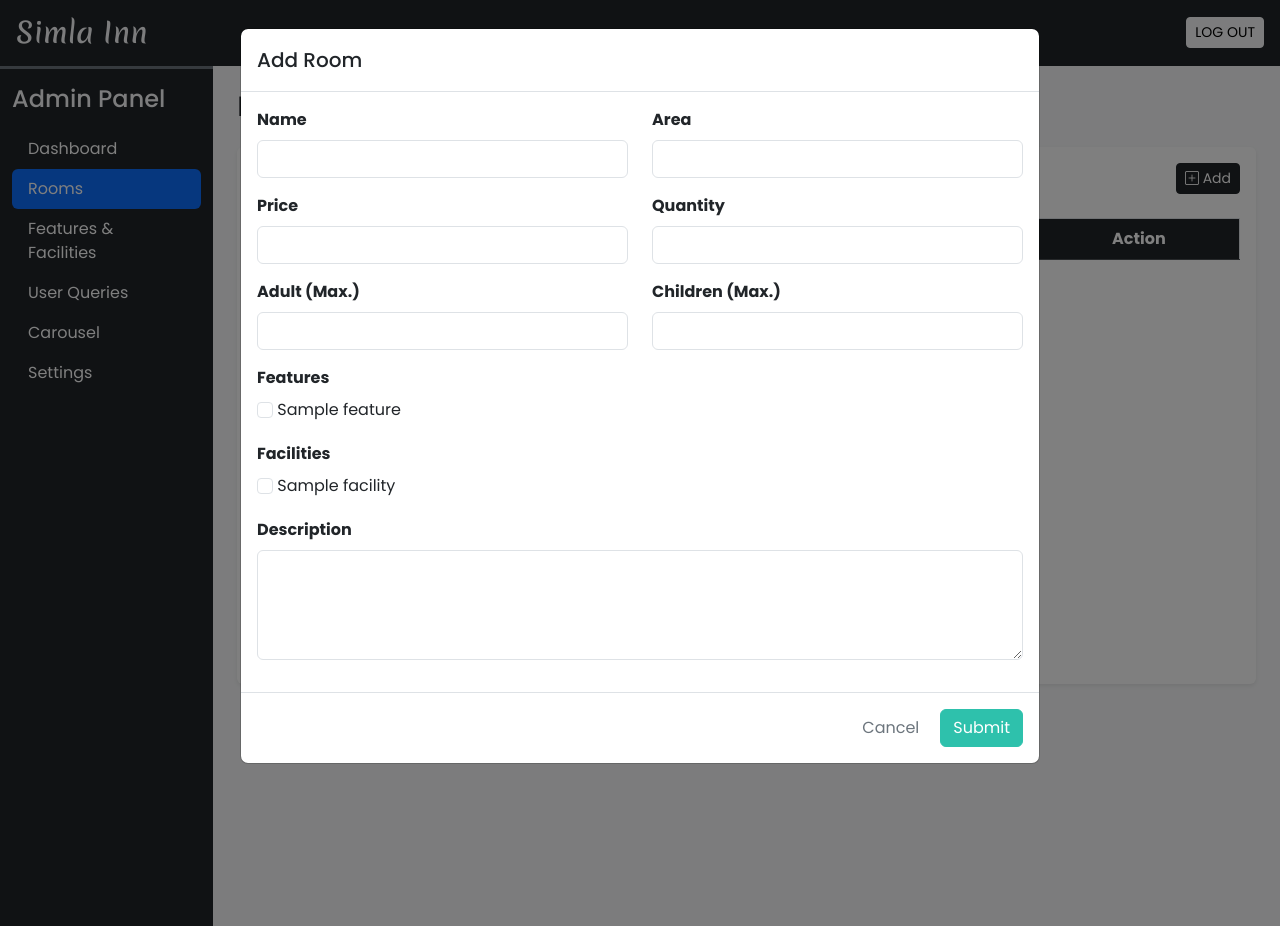
After one commit to reyibal/simlaInnHotelBooking, a PHP site: page /simlaInnHotelBooking/admin/rooms.php in a window 1280 px wide, after a click on "Add". The commit adds this page. Run offline with PHP 8.4, Linux system fonts and the light colour scheme; the visitor is signed in with stand-in values (Sample User, id 1); tables that the repository leaves empty or names only in its code hold one stand-in row (values such as "Sample post"); lists and menus that the app fills with data are empty.

Commit message:
created rooms backend section
created rooms backend page + made connection to features and facilities tables

```diff
--- a/admin/inc/header.php
+++ b/admin/inc/header.php
@@ -16,6 +16,9 @@
                     <a class="nav-link text-white" href="dashboard.php">Dashboard</a>
                 </li>
                 <li class="nav-item">
+                    <a class="nav-link text-white" href="rooms.php">Rooms</a>
+                </li>
+                <li class="nav-item">
                     <a class="nav-link text-white" href="features_facilities.php">Features & Facilities</a>
                 </li>
                 <li class="nav-item">
--- a/admin/inc/scripts.php
+++ b/admin/inc/scripts.php
@@ -15,7 +15,7 @@
         // Auto-remove alert after 5 seconds
     setTimeout(() => {
         element.remove();
-    }, 2000);
+    }, 5000);
     }
 
     function setActive()
--- /dev/null
+++ b/admin/rooms.php
@@ -0,0 +1,266 @@
+<?php
+    require ('inc/essentials.php');
+    require ('inc/db_config.php');
+    adminLogin();
+
+    if(isset($_GET['seen']))
+    {
+        $frm_data = filteration($_GET);
+
+        if($frm_data['seen']=='all'){
+            $q = "UPDATE `user_queries` SET `seen`=?";
+            $values = [1];
+            if(update($q,$values,'i')){
+                alert('success','Marked all as read');
+            }
+            else{
+                alert('error','Operation Failed');
+            }
+
+        }
+        else{
+            $q = "UPDATE `user_queries` SET `seen`=? WHERE `sr_no`=?";
+            $values = [1,$frm_data['seen']];
+            if(update($q,$values,'ii')){
+                alert('success','Marked as read');
+            }
+            else{
+                alert('error','Operation Failed');
+            }
+        }
+    }
+
+    if(isset($_GET['del']))
+    {
+        $frm_data = filteration($_GET);
+
+        if($frm_data['del']=='all'){
+            $q = "DELETE FROM `user_queries`";
+            if(mysqli_query($con,$q)){
+                alert('success','All data deleted!');
+            }
+            else{
+                alert('error','Operation Failed');
+            }
+        }
+        else{
+            $q = "DELETE FROM `user_queries` WHERE `sr_no`=?";
+            $values = [$frm_data['del']];
+            if(delete($q,$values,'i')){
+                alert('success','Data deleted!');
+            }
+            else{
+                alert('error','Operation Failed');
+            }
+        }
+    }
+?>
+
+<!DOCTYPE html>
+<html lang="en">
+<head>
+    <meta charset="UTF-8">
+    <meta name="viewport" content="width=device-width, initial-scale=1.0">
+    <title>Admin Panel - Rooms</title>
+    <?php require('inc/links.php'); ?>
+</head>
+
+<body class="bg-light">
+
+    <?php require('inc/header.php'); ?>
+
+    <div class="container-fluid" id="main-content">
+        <div class="row">
+            <div class="col-lg-10 ms-auto p-4 overflow-hidden">
+                <h3 class="mb-4">Rooms</h3>
+
+                <div class="card border-0 shadow-sm mb-4">
+                    <div class="card-body">
+
+                        <div class="text-end mb-4">
+
+                                <button type="button" class="btn btn-dark shadow-none btn-sm" data-bs-toggle="modal" data-bs-target="#add-room">
+                                    <i class="bi bi-plus-square"></i> Add
+                                </button>
+                        </div>
+
+                        <div class="table-responsive-lg" style="height: 450px; overflow-y: scroll;">
+                            <table class="table table-hover border">
+                                <thead>
+                                    <tr class="table-dark text-light">
+                                    <th scope="col">#</th>
+                                    <th scope="col">Name</th>
+                                    <th scope="col">Area</th>
+                                    <th scope="col">Guests</th>
+                                    <th scope="col">Price</th>
+                                    <th scope="col">Quantity</th>
+                                    <th scope="col">Status</th>
+                                    <th scope="col">Action</th>
+                                    </tr>
+                                </thead>
+                                <tbody id="room-data">
+                                </tbody>
+                            </table>
+                        </div>
+
+                    </div>
+                </div>
+
+            </div>
+        </div>
+    </div>
+
+
+    <!--Add Room Modal-->
+
+    <div class="modal fade" id="add-room" data-bs-backdrop="static" data-bs-keyboard="true" tabindex="-1" aria-labelledby="staticBackdropLabel" aria-hidden="true">
+        <div class="modal-dialog modal-lg">
+            <form id="add_room_form" autocomplete="off">
+                <div class="modal-content">
+                    <div class="modal-header">
+                        <h5 class="modal-title">Add Room</h5>
+                    </div>
+                    <div class="modal-body">
+                        <div class="row">
+                            <div class="col-md-6 mb-3">
+                                <label class="form-label fw-bold">Name</label>
+                                <input type="text" name="name" class="form-control shadow-none" required>
+                            </div>
+                            <div class="col-md-6 mb-3">
+                                <label class="form-label fw-bold">Area</label>
+                                <input type="number" min="1" name="area" class="form-control shadow-none" required>
+                            </div>
+                            <div class="col-md-6 mb-3">
+                                <label class="form-label fw-bold">Price</label>
+                                <input type="number" min="1" name="price" class="form-control shadow-none" required>
+                            </div>
+                            <div class="col-md-6 mb-3">
+                                <label class="form-label fw-bold">Quantity</label>
+                                <input type="number" min="1" name="quantity" class="form-control shadow-none" required>
+                            </div>
+                            <div class="col-md-6 mb-3">
+                                <label class="form-label fw-bold">Adult (Max.)</label>
+                                <input type="number" min="1" name="adult" class="form-control shadow-none" required>
+                            </div>
+                            <div class="col-md-6 mb-3">
+                                <label class="form-label fw-bold">Children (Max.)</label>
+                                <input type="number" min="1" name="children" class="form-control shadow-none" required>
+                            </div>
+                            <div class="col-12 mb-3">
+                                <label class="form-label fw-bold">Features</label>
+                                <div class="row">
+                                    <?php
+                                        $res = selectAll('features');
+                                        while($opt = mysqli_fetch_assoc($res)){
+                                            echo"
+                                                <div class='col-md-3 mb-1'>
+                                                    <label>
+                                                        <input type='checkbox' name='features' value=$opt[id] class='form-check-input shadow-none'>
+                                                        $opt[name]
+                                                    </label>
+                                                </div>
+                                                ";
+                                        }
+                                    ?>
+                                </div>
+                            </div>
+                            <div class="col-12 mb-3">
+                                <label class="form-label fw-bold">Facilities</label>
+                                <div class="row">
+                                    <?php
+                                        $res = selectAll('facilities');
+                                        while($opt = mysqli_fetch_assoc($res)){
+                                            echo"
+                                                <div class='col-md-3 mb-1'>
+                                                    <label>
+                                                        <input type='checkbox' name='facilities' value=$opt[id] class='form-check-input shadow-none'>
+                                                        $opt[name]
+                                                    </label>
+                                                </div>
+                                                ";
+                                        }
+                                    ?>
+                                </div>
+                            </div>
+                            <div class="col-12 mb-3">
+                                <label class="form-label fw-bold">Description</label>
+                                <textarea name="description" rows="4" class="form-control shadow-none" required></textarea>
+                            </div>
+                        </div>
+                    </div>
+                    <div class="modal-footer">
+                        <button type="reset" class="btn text-secondary shadow-none" data-bs-dismiss="modal">Cancel</button>
+                        <button type="submit" class="btn custom-bg text-white shadow-none">Submit</button>
+                    </div>
+                </div>
+            </form>
+        </div>
+    </div>
+
+
+    <?php require ('inc/scripts.php'); ?>
+    <script>
+        let add_room_form = document.getElementById('add_room_form');
+
+        add_room_form.addEventListener('submit',function(e){
+            e.preventDefault();
+            add_room();
+            });
+
+        function add_room()
+        {
+            let data = new FormData();
+            data.append('name', add_room_form.elements['name'].value);
+            data.append('area', add_room_form.elements['price'].value);
+            data.append('price', add_room_form.elements['price'].value);
+            data.append('quantity', add_room_form.elements['quantity'].value);
+            data.append('adult', add_room_form.elements['adult'].value);
+            data.append('children', add_room_form.elements['children'].value);
+            data.append('description', add_room_form.elements['description'].value);
+            data.append('add_room', '');
+
+            let features = [];
+
+            add_room_form.elements['features'].forEach(el =>{
+                if(el.checked){
+                    features.push(el.value);
+                }
+            });
+
+            let facilities = [];
+
+            add_room_form.elements['facilities'].forEach(el =>{
+                if(el.checked){
+                    facilities.push(el.value);
+                }
+            });
+
+            data.append('features', JSON.stringify(features));
+            data.append('facilities', JSON.stringify(facilities));
+
+            let xhr = new XMLHttpRequest();
+            xhr.open("POST", "ajax/rooms.php", true);
+
+            xhr.onload = function () {
+                    var myModal = document.getElementById('add-room');
+                    var modal = bootstrap.Modal.getInstance(myModal);
+                    modal.hide();
+
+                    if (this.responseText == 1) {
+                        alert('success', 'New Room Added!');
+                        console.log('Response result:', responseText);
+                        add_room_form.reset();
+                        // add_room_form.elements['name'].value = '';
+                        // get_features();
+                    }
+                    else {
+                        alert('error', 'Error in Backend: ');
+                        console.log('Response result:', responseText);
+                    }
+                }
+
+            xhr.send(data);
+        }
+    </script>
+</body>
+</html>
```
Also changed, not shown: admin/ajax/rooms.php (added, +63 -0 lines), admin/features_facilities.php (+2 -160 lines), admin/scripts/features_facilities.js (added, +157 -0 lines), images/facilities/IMG_20216.svg (added), images/facilities/IMG_32010.svg (added), images/facilities/IMG_65912.svg (added).
